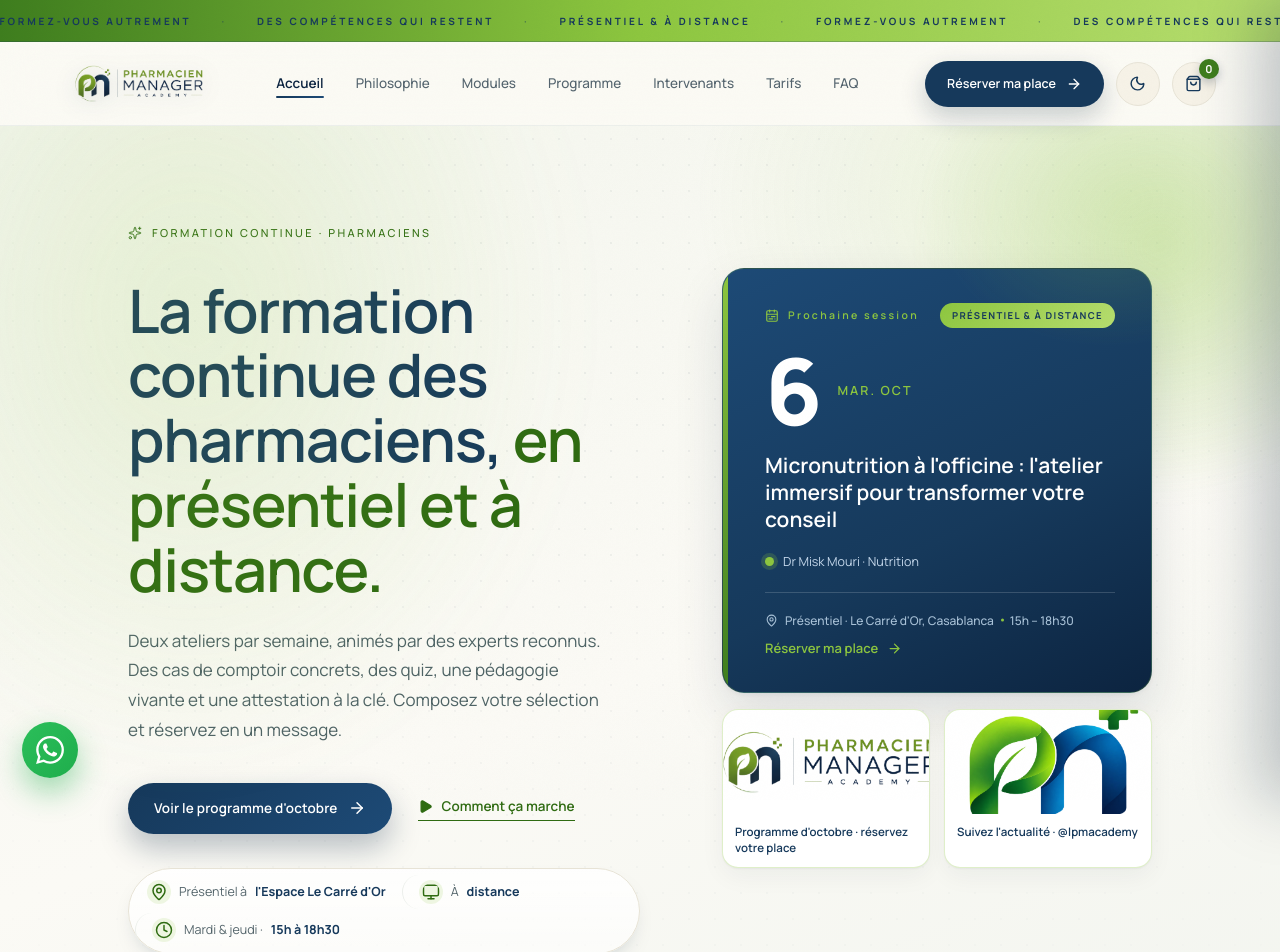
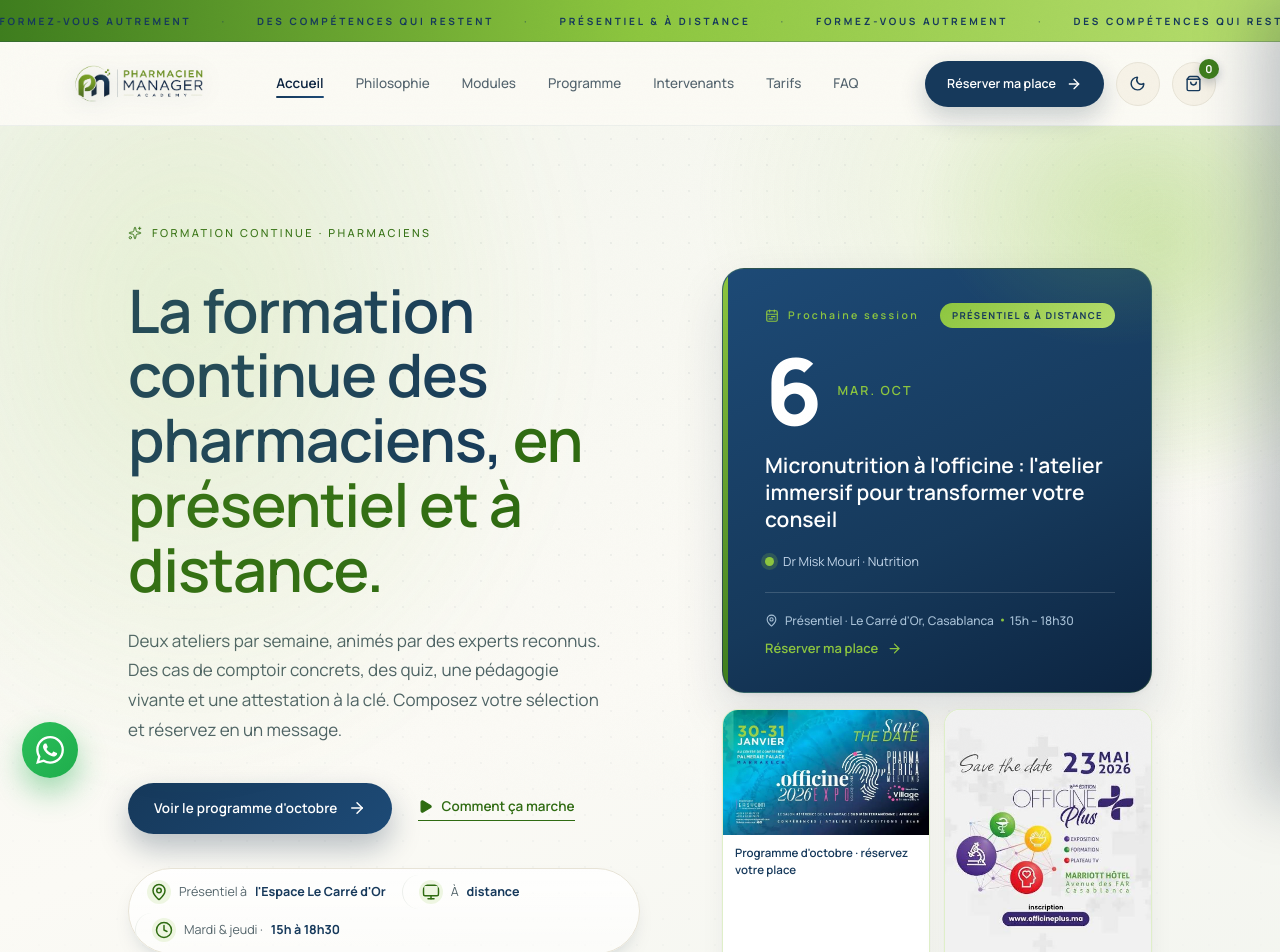
Before and after one commit to SouhailBechchari/lpmacademy, a React (Vite) app: page / in a window 1280 px wide. Shown: the top 952 px of the page. Built offline with nearby package versions, Linux system fonts and the light colour scheme; a web font is replaced by a local one.

Commit message:
Retrait horaire programme, photos intervenants uniformes, Montréal rétablie, Dr Marouane, pubs hero depuis publicites

```diff
--- a/src/App.tsx
+++ b/src/App.tsx
@@ -269,7 +269,7 @@ const SPEAKERS = [
     role: 'Pharmacovigilance · Sécurité du médicament',
     points: [
       'Pharmacienne clinicienne, consultante et formatrice en pharmacovigilance.',
-      'Parcours hospitalier de référence (Lyon, Grenoble).',
+      'Parcours hospitalier de référence (Lyon, Grenoble, CHU Sainte-Justine de Montréal).',
       "Spécialiste de l'analyse pharmaceutique et de la sécurisation du médicament.",
       "Expertise sécurité du médicament pendant la grossesse et l'allaitement.",
     ],
@@ -326,7 +326,7 @@ const SPEAKERS = [
     ],
   },
   {
-    name: 'Mr Marouane Zahir',
+    name: 'Dr Marouane Zahir',
     ini: 'MZ',
     photo: '/intervenant/Photo_Marouane_Zahir.jpg.jpeg',
     finalised: true,
@@ -957,11 +957,11 @@ function Hero() {
         </div>
         <div className="hero-ads">
           <a className="hero-ad" href={`https://wa.me/${AGENCY_WA}`} target="_blank" rel="noreferrer">
-            <img src="/images/logo.png" alt="Réservez votre place au programme d'octobre" loading="lazy" />
+            <img src="/publicites/pub2.jpeg" alt="Réservez votre place au programme d'octobre" loading="lazy" />
             <span>Programme d'octobre · réservez votre place</span>
           </a>
           <a className="hero-ad" href="https://instagram.com/lpmacademy" target="_blank" rel="noreferrer">
-            <img src="/images/iconlogo.png" alt="Suivez l'actualité sur Instagram" loading="lazy" />
+            <img src="/publicites/pub1.jpeg" alt="Suivez l'actualité sur Instagram" loading="lazy" />
             <span>Suivez l'actualité · @lpmacademy</span>
           </a>
         </div>
@@ -1058,7 +1058,7 @@ function Programme() {
       </ReReveal>
       <ReReveal delay={120}>
         <p className="lead">
-          Horaire 15h–18h30. Le prix affiché est le tarif à l'unité ; il baisse selon votre panier.
+          Le prix affiché est le tarif à l'unité ; il baisse selon votre panier.
           Le distanciel coûte 100 DH de moins par atelier.
         </p>
       </ReReveal>
--- a/src/styles.css
+++ b/src/styles.css
@@ -513,7 +513,7 @@ body.has-mouse * { cursor: none !important; }
   transition: transform 0.3s cubic-bezier(0.2,0.8,0.2,1), box-shadow 0.3s ease, border-color 0.3s ease;
 }
 .hero-ad:hover { transform: translateY(-4px); box-shadow: var(--shadow-m); border-color: rgba(141,198,63,.5); }
-.hero-ad img { width: 100%; height: 104px; object-fit: cover; display: block; }
+.hero-ad img { width: 100%; height: auto; display: block; }
 .hero-ad::after {
   content: ''; position: absolute; left: 0; right: 0; top: 0; height: 3px;
   background: linear-gradient(90deg, var(--lime), var(--lime-2));
@@ -733,8 +733,8 @@ body.has-mouse * { cursor: none !important; }
 }
 .av-tbd { background: linear-gradient(145deg, #e8f0e2, #dee9d8); color: var(--mut); border: 1.5px dashed rgba(47,107,18,.35); box-shadow: none; }
 .av-note { position: absolute; bottom: -12px; left: 50%; transform: translateX(-50%); font-size: 9px; background: var(--green); color: #fff; padding: 3px 11px; border-radius: 999px; white-space: nowrap; font-family: 'Manrope', sans-serif; font-weight: 600; }
-.av-photo { overflow: hidden; padding: 0; display: block; }
-.av-photo img { width: 100%; height: auto; display: block; }
+.av-photo { overflow: hidden; padding: 0; display: block; aspect-ratio: 4 / 5; }
+.av-photo img { width: 100%; height: 100%; object-fit: cover; object-position: top center; display: block; }
 .spk {
   position: relative; overflow: hidden;
   background: var(--card); border: 1px solid var(--line); border-radius: var(--r-m);
@@ -757,7 +757,7 @@ body.has-mouse * { cursor: none !important; }
   pointer-events: none; user-select: none;
 }
 .spk .av { width: 128px; height: 128px; border-radius: 50%; font-size: 40px; }
-.spk .av-photo { width: 150px; height: auto; border-radius: 24px; }
+.spk .av-photo { width: 150px; height: 185px; border-radius: 24px; }
 .spk .av-photo img { transition: transform 0.6s cubic-bezier(0.2,0.8,0.2,1); }
 .spk:hover .av-photo img { transform: scale(1.07); }
 .spk-body { text-align: center; width: 100%; }
```
Also changed, not shown: public/publicites/pub1.jpeg (added), public/publicites/pub2.jpeg (added).
